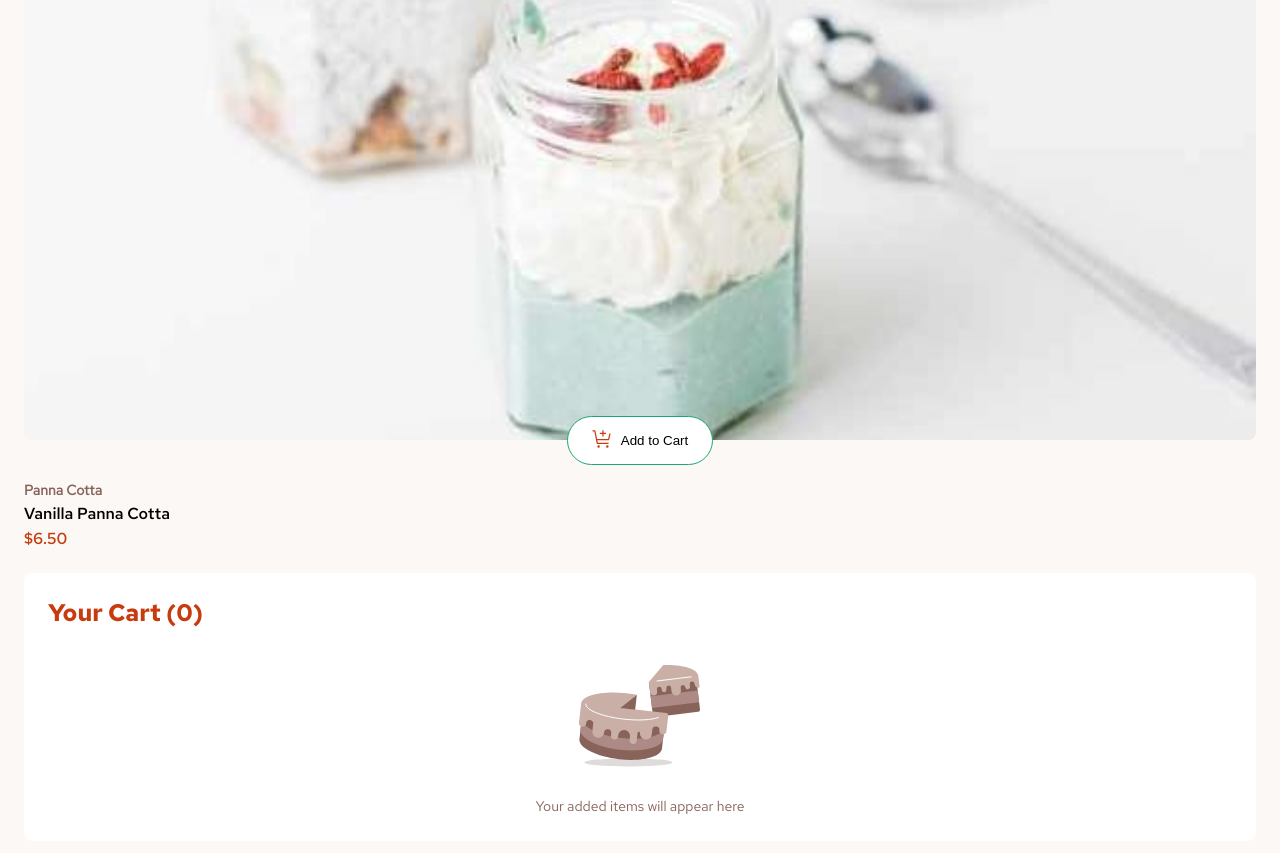
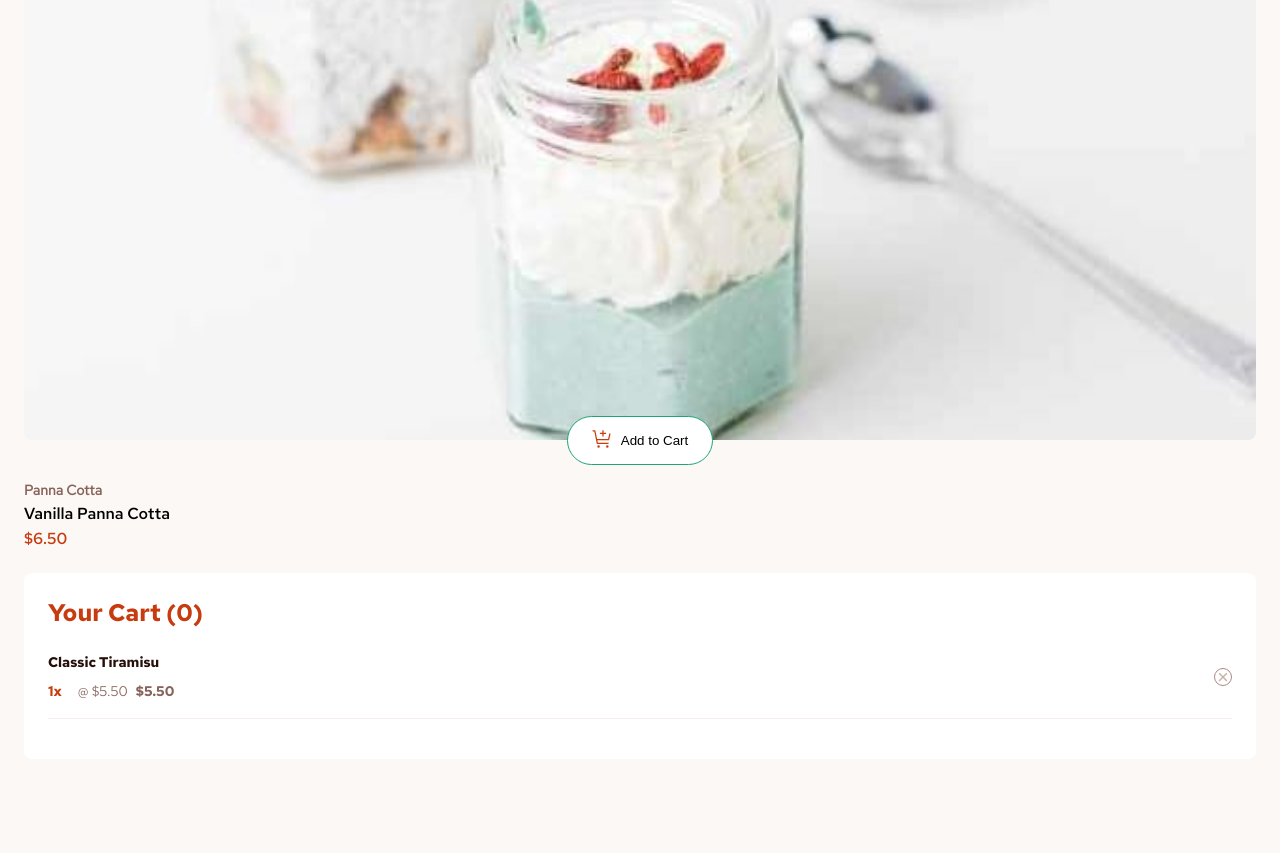
Before and after one commit to Aaron-Morse/product-list-with-cart, a plain HTML site: page index.html in a window 1280 px wide. Shown: the part 7921-8774 px from the top of the page. After the commit the page ends 8704 px from the top, so only its background shows below. Drawn offline with Linux system fonts and the light colour scheme.

Commit message:
Added styling to items added to the cart.

```diff
--- a/index.html
+++ b/index.html
@@ -6,16 +6,8 @@
       name="viewport"
       content="width=device-width, initial-scale=1.0"
     />
-    <!-- displays site properly based on user's device -->
-
-    <link
-      rel="icon"
-      type="image/png"
-      sizes="32x32"
-      href="./assets/images/favicon-32x32.png"
-    />
     <link rel="stylesheet" href="style.css" />
-    <title>Frontend Mentor | Product list with cart</title>
+    <title>Product list with cart</title>
   </head>
   <body>
     <h1>Desserts</h1>
@@ -118,6 +110,16 @@
           />
           <p>Your added items will appear here</p>
         </div>
+        <div class="cart-item">
+          <div class="cart-item-details">
+            <p>Classic Tiramisu</p>
+            <p>
+              <span class="cart-item-quantity">1x</span
+              ><span class="cart-item-price">@ $5.50</span
+              ><span class="cart-item-total">$5.50</span>
+            </p>
+          </div>
+        </div>
       </div>
     </main>
 
--- a/style.css
+++ b/style.css
@@ -109,6 +109,7 @@
 
 div.empty-cart {
   display: flex;
+  display: none;
   flex-direction: column;
   align-items: center;
 }
@@ -124,3 +125,51 @@
   line-height: 150%;
   color: var(--rose-500);
 }
+
+div.cart-item {
+  display: flex;
+  justify-content: space-between;
+  align-items: center;
+  font-size: 14px;
+  line-height: 150%;
+  padding-bottom: 1rem;
+  border-bottom: 1px solid var(--rose-100);
+  margin-bottom: 1rem;
+}
+
+div.cart-item::after {
+  content: url("assets/images/icon-remove-item.svg");
+  width: 1rem;
+  height: 1rem;
+  display: flex;
+  justify-content: center;
+  align-items: center;
+  border: 1px solid var(--rose-400);
+  border-radius: 50%;
+}
+
+div.cart-item > span {
+  display: inline-block;
+}
+
+div.cart-item-details > :first-child {
+  font-family: "RedHatText Bold";
+  color: var(--rose-900);
+  margin-bottom: 0.5rem;
+}
+
+span.cart-item-quantity {
+  font-family: "RedHatText Bold";
+  color: var(--red);
+  margin-right: 1rem;
+}
+
+span.cart-item-price {
+  color: var(--rose-500);
+  margin-right: 0.5rem;
+}
+
+span.cart-item-total {
+  font-family: "RedHatText Bold";
+  color: var(--rose-500);
+}
```
